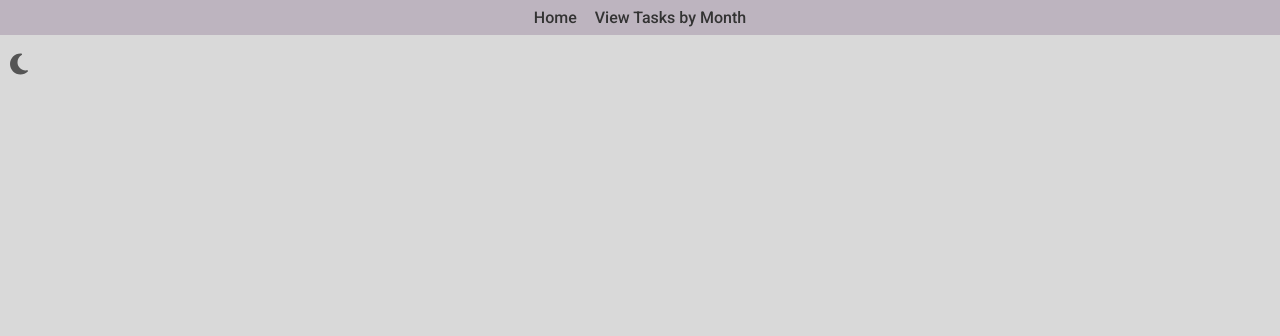
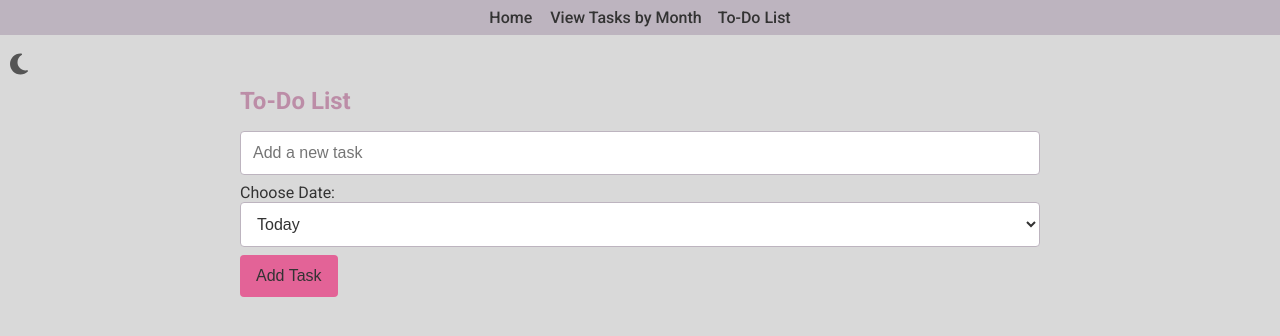
Before and after one commit to Savinesa/TaskManagement, a React (Vite) app: page /todo in a window 1280 px wide. Shown: the top 336 px of the page. Built offline with nearby package versions, Linux system fonts and the light colour scheme.

Commit message:
Added Todo List

```diff
--- a/package.json
+++ b/package.json
@@ -14,6 +14,7 @@
     "@fortawesome/free-solid-svg-icons": "^6.6.0",
     "@fortawesome/react-fontawesome": "^0.2.2",
     "date-fns": "^4.1.0",
+    "prop-types": "^15.8.1",
     "react": "^18.3.1",
     "react-dom": "^18.3.1",
     "react-router-dom": "^6.27.0",
--- a/src/App.jsx
+++ b/src/App.jsx
@@ -2,6 +2,7 @@ import { Routes, Route, Link } from "react-router-dom";
 import { useState, useEffect } from "react";
 import TaskTimer from "./components/TaskTimer";
 import TasksByMonth from "./components/TasksByMonth";
+import ToDoList from "./components/ToDoList"; // Import the new ToDoList component
 import { FontAwesomeIcon } from "@fortawesome/react-fontawesome";
 import { faSun, faMoon, faCircle } from "@fortawesome/free-solid-svg-icons";
 
@@ -46,6 +47,11 @@ const App = () => {
         <Link className="nav__link" to="/tasks">
           View Tasks by Month
         </Link>
+        <Link className="nav__link" to="/todo">
+          {" "}
+          {/* New link to To-Do List */}
+          To-Do List
+        </Link>
       </nav>
 
       <div className="theme-toggle-icon" onClick={toggleTheme}>
@@ -59,6 +65,8 @@ const App = () => {
       <Routes>
         <Route path="/" element={<TaskTimer onSaveTask={handleSaveTask} />} />
         <Route path="/tasks" element={<TasksByMonth tasks={tasks} />} />
+        <Route path="/todo" element={<ToDoList />} />{" "}
+        {/* New route for To-Do List */}
       </Routes>
     </div>
   );
--- /dev/null
+++ b/src/components/ToDoList.jsx
@@ -0,0 +1,93 @@
+import { useState, useEffect } from "react";
+import { FontAwesomeIcon } from "@fortawesome/react-fontawesome";
+import { faTrash } from "@fortawesome/free-solid-svg-icons";
+
+const ToDoList = () => {
+  const [tasks, setTasks] = useState([]);
+  const [newTask, setNewTask] = useState("");
+  const [taskDate, setTaskDate] = useState("today"); // Default to "Today"
+
+  useEffect(() => {
+    const storedTasks = JSON.parse(localStorage.getItem("toDoTasks")) || [];
+    const sortedTasks = storedTasks.sort(
+      (a, b) => new Date(a.date) - new Date(b.date)
+    );
+    setTasks(sortedTasks);
+  }, []);
+
+  useEffect(() => {
+    localStorage.setItem("toDoTasks", JSON.stringify(tasks));
+  }, [tasks]);
+
+  const addTask = () => {
+    if (newTask.trim()) {
+      const newTaskData = {
+        id: Date.now(),
+        text: newTask.trim(),
+        date:
+          taskDate === "today"
+            ? new Date().toLocaleDateString()
+            : getTomorrowDate(),
+      };
+      const updatedTasks = [...tasks, newTaskData].sort(
+        (a, b) => new Date(a.date) - new Date(b.date)
+      );
+      setTasks(updatedTasks);
+      setNewTask("");
+    }
+  };
+
+  const deleteTask = (taskId) => {
+    setTasks(tasks.filter((task) => task.id !== taskId));
+  };
+
+  const getTomorrowDate = () => {
+    const tomorrow = new Date();
+    tomorrow.setDate(tomorrow.getDate() + 1);
+    return tomorrow.toLocaleDateString();
+  };
+
+  return (
+    <div className="tasks-by-month container">
+      <h2>To-Do List</h2>
+      <div className="task-timer__form">
+        <input
+          type="text"
+          className="input"
+          value={newTask}
+          onChange={(e) => setNewTask(e.target.value)}
+          placeholder="Add a new task"
+        />
+      </div>
+      <div className="task-timer__form">
+        <label htmlFor="task-date">Choose Date: </label>
+        <select
+          id="task-date"
+          className="input"
+          value={taskDate}
+          onChange={(e) => setTaskDate(e.target.value)}
+        >
+          <option value="today">Today</option>
+          <option value="tomorrow">Tomorrow</option>
+        </select>
+      </div>
+      <button className="button" onClick={addTask}>
+        Add Task
+      </button>
+      <ul>
+        {tasks.map((task) => (
+          <li key={task.id}>
+            {task.text} - <span>{task.date}</span>
+            <FontAwesomeIcon
+              icon={faTrash}
+              onClick={() => deleteTask(task.id)}
+              style={{ cursor: "pointer", marginLeft: "10px" }}
+            />
+          </li>
+        ))}
+      </ul>
+    </div>
+  );
+};
+
+export default ToDoList;
```
Also changed, not shown: 1 other file (tests, documents, lock files or other folders).
